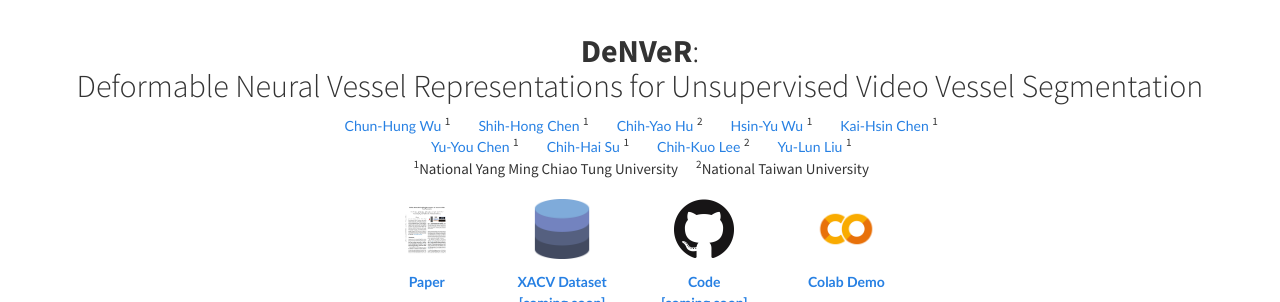
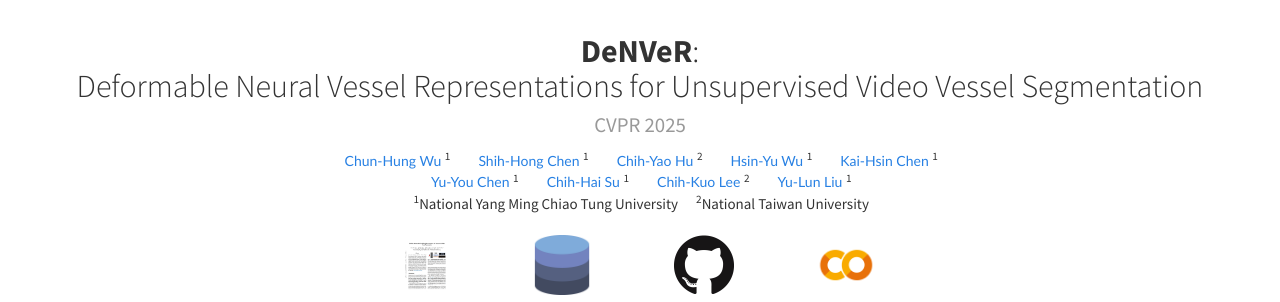
Before and after one commit to kirito878/kirito878.github.io, a plain HTML site: page DeNVeR/index.html in a window 1280 px wide. Shown: the top 302 px of the page. Drawn offline with nearby package versions, Linux system fonts and the light colour scheme; some packages are replaced by stand-ins of ours; a script that the page names is missing; some icons are missing.

Commit message:
Update index.html

```diff
--- a/DeNVeR/index.html
+++ b/DeNVeR/index.html
@@ -84,9 +84,9 @@
         <div class="row">
             <h2 class="col-md-12 text-center">
                 <b>DeNVeR</b>:<br>Deformable Neural Vessel Representations for Unsupervised Video Vessel Segmentation</br>
-                <!-- <small>
-                ICCV 2023 (Oral Presentation, Best Paper Finalist)
-                </small> -->
+                <small>
+                CVPR 2025
+                </small>
             </h2>
         </div>
         <div class="row">
```
